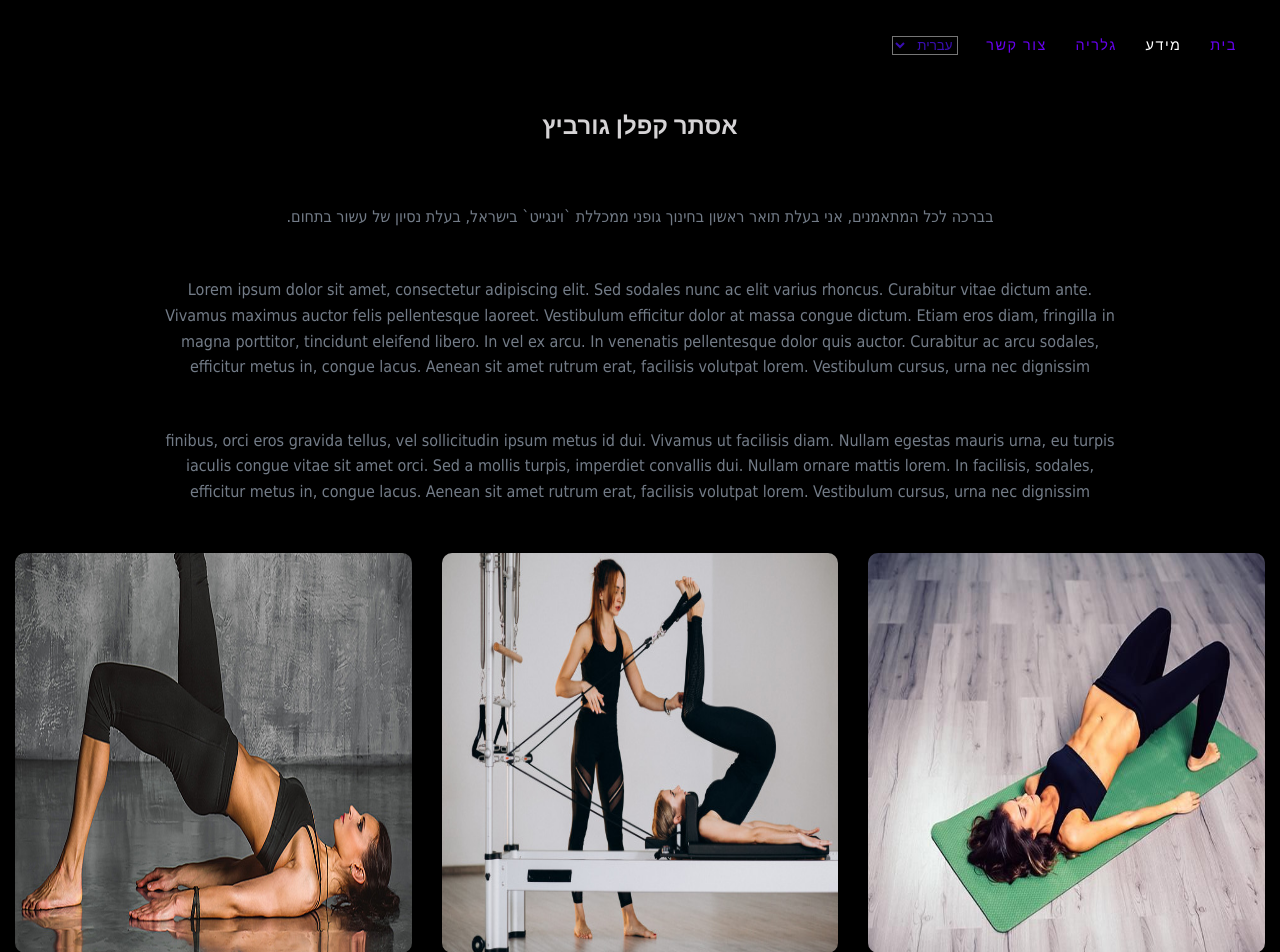
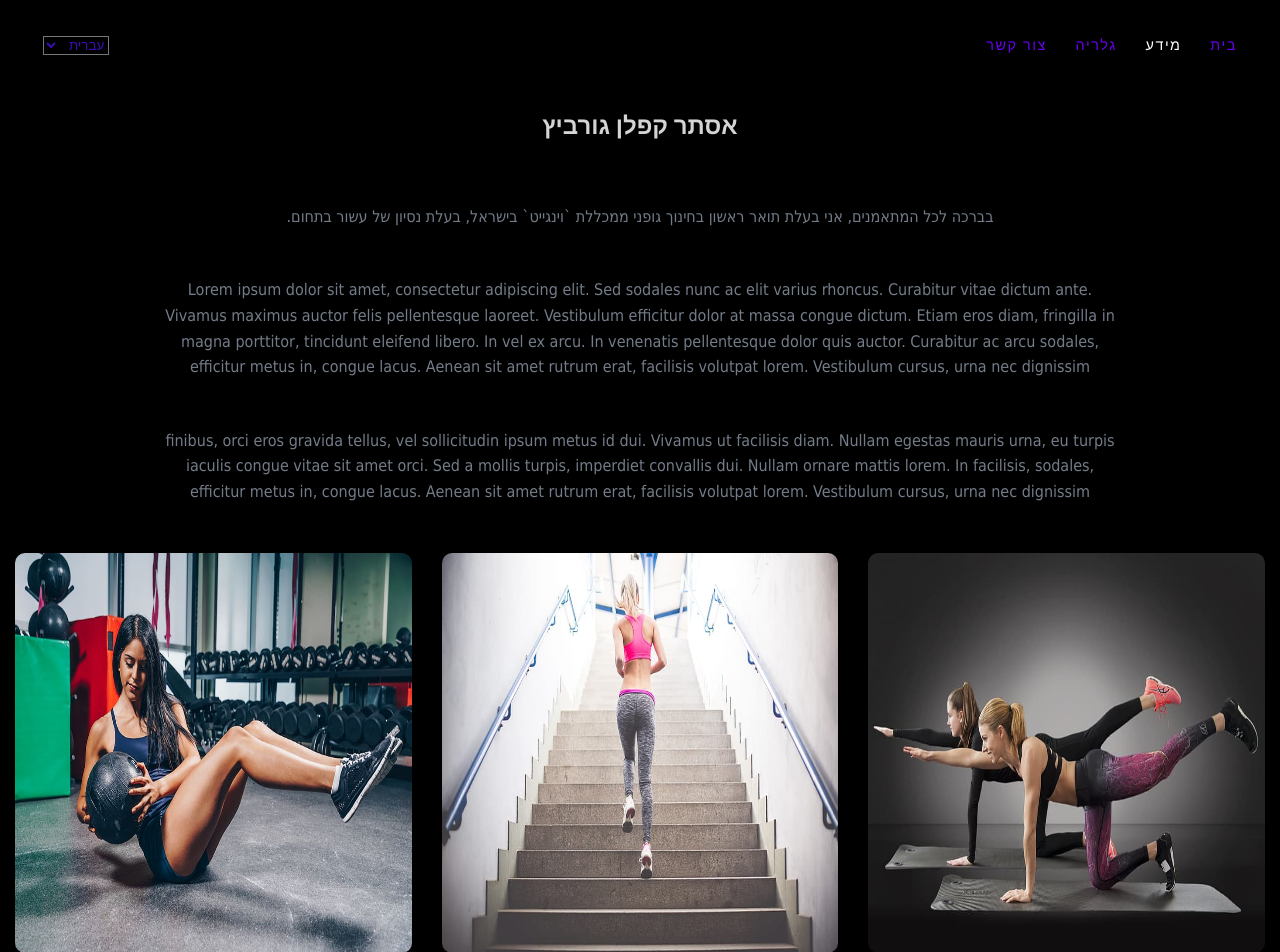
Before and after one commit to GalGurGurevich/Ester, a React (Create React App) app: page /about in a window 1280 px wide. Shown: the top 952 px of the page. Built offline with nearby package versions, Linux system fonts and the light colour scheme.

Commit message:
changed some photos, fix nav bar lan selector position

```diff
--- a/src/Components/LanguagePicker/LanguagePicker.js
+++ b/src/Components/LanguagePicker/LanguagePicker.js
@@ -1,4 +1,3 @@
-
 import React from 'react';
 import { useLanguage } from '../../Languages/context';
 import './LanguagePicker.css'
--- a/src/Components/Navbar/Navbar.css
+++ b/src/Components/Navbar/Navbar.css
@@ -9,6 +9,20 @@ nav.navbar {
 #menu-toggle {
     display: none;
     pointer-events: none;
+}
+
+.picker {
+    margin-right: auto;
+}
+.picker.en {
+    margin-left: auto;
+    margin-right: 0;
+}
+
+.nav-list {
+    display: flex;
+    justify-content: flex-start;
+    align-items: center;
 }
 
 nav.navbar .nav-list a {
--- a/src/Components/Navbar/Navbar.jsx
+++ b/src/Components/Navbar/Navbar.jsx
@@ -6,7 +6,10 @@ import { useLanguage } from '../../Languages/context'
 
 export default function Navbar() {
 
-    const { translate } = useLanguage();
+    const { translate, language } = useLanguage();
+
+    let flag = false;
+    if(language !== "he") flag = true;
 
     return (
         <nav className='navbar'>
@@ -20,7 +23,7 @@ export default function Navbar() {
                     <NavLink className='nav-link-hidden' to='/gallery' exact></NavLink>
                     <a href='/gallery'>{translate('navGallery')}</a>
                     <a href='mailto:etigurevich@gmail.com'>{translate('navContact')}</a>
-                    <a><LanguagePicker /></a>
+                    <a className={`picker${!flag ? '' : ' en'}`}><LanguagePicker /></a>
                 </div>
                 <span className='menu-toggle-ui'>
                     <i className='fa fa-times'></i>
--- a/src/Languages/context.js
+++ b/src/Languages/context.js
@@ -8,7 +8,7 @@ export function useLanguage() { return useContext(LanguageContext); }
 
 export function LanguageProvider({ defaultLanguage, children }) {
   // Whenever the LanguageProvider is used, a defaultLanguage can be specified
-  // if it's missing, it is defined by the document, or defaults to english
+  // if it's missing, it is defined by the document, or defaults to hebrew
   const initialLanguage = localStorage.getItem('preferredLanguage') || defaultLanguage || document.documentElement.lang || 'he'
 
   // This useState is used to store the current language
--- a/src/PageComponents/About/About.jsx
+++ b/src/PageComponents/About/About.jsx
@@ -30,7 +30,7 @@ export default function About() {
                     dignissim
                 </p>
             </div>
-                <Instaphoto image={images.seventh} image2={images.fifth} image3={images.sixth}></Instaphoto>
+                <Instaphoto image={images.nine} image2={images.eight} image3={images.ten}></Instaphoto>
             <br />
         </>
     );
--- a/src/Theme/images.js
+++ b/src/Theme/images.js
@@ -6,6 +6,9 @@ export default {
     fifth: require('../Images/women-doing-pilates.jpg'),
     sixth: require('../Images/darkpilates.jpg'),
     seventh: require('../Images/leftinsta.jpg'),
+    eight: require('../Images/young-fitness-girl-running-up-the-stairs.jpg'),
+    nine: require('../Images/two-women-doing-yoga.jpg'),
+    ten: require('../Images/fitness-women-sports-gym.jpg'),
     fb: require('../Images/facebookicon.png'),
     fb1: require('../Images/fb.png')
 };
```
